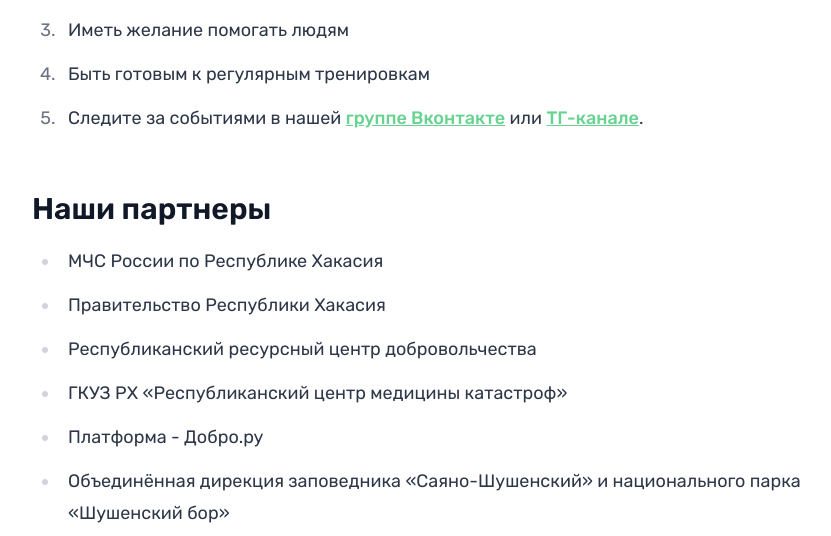
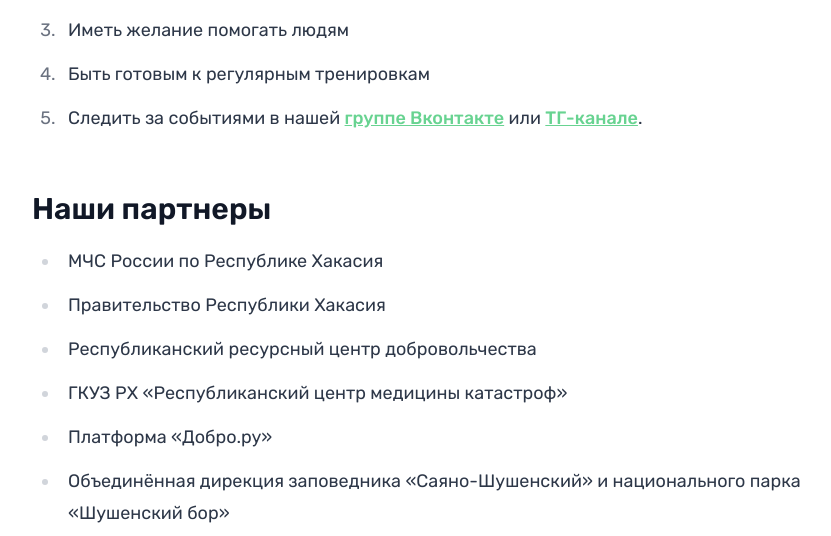
Before and after one commit to anton-g-kulikov/pso19, a Jekyll site: the page built from _pages/about.md, in a window 1280 px wide and 900 px high, scrolled down 1372 px. Shown: the part 153-689 px from the top of the window, without its empty margins (176-1007 px from the left). Built offline with Jekyll 4.4.1, drawn with Linux system fonts in a browser that asks for light colours.

Commit message:
Fix grammatical errors in the About page; update phrasing for clarity and consistency

```diff
--- a/_pages/about.md
+++ b/_pages/about.md
@@ -34,7 +34,7 @@ permalink: /about/
 2. Пройти базовое обучение
 3. Иметь желание помогать людям
 4. Быть готовым к регулярным тренировкам
-5. Следите за событиями в нашей [группе Вконтакте](https://vk.com/opso19ru) или [ТГ-канале](https://t.me/opso19).
+5. Следить за событиями в нашей [группе Вконтакте](https://vk.com/opso19ru) или [ТГ-канале](https://t.me/opso19).
 
 ## Наши партнеры
 
@@ -42,7 +42,7 @@ permalink: /about/
 - Правительство Республики Хакасия
 - Республиканский ресурсный центр добровольчества
 - ГКУЗ РХ «Республиканский центр медицины катастроф»
-- Платформа - Добро.ру
+- Платформа «Добро.ру»
 - Объединённая дирекция заповедника «Саяно-Шушенский» и национального парка «Шушенский бор»
 
 
```
